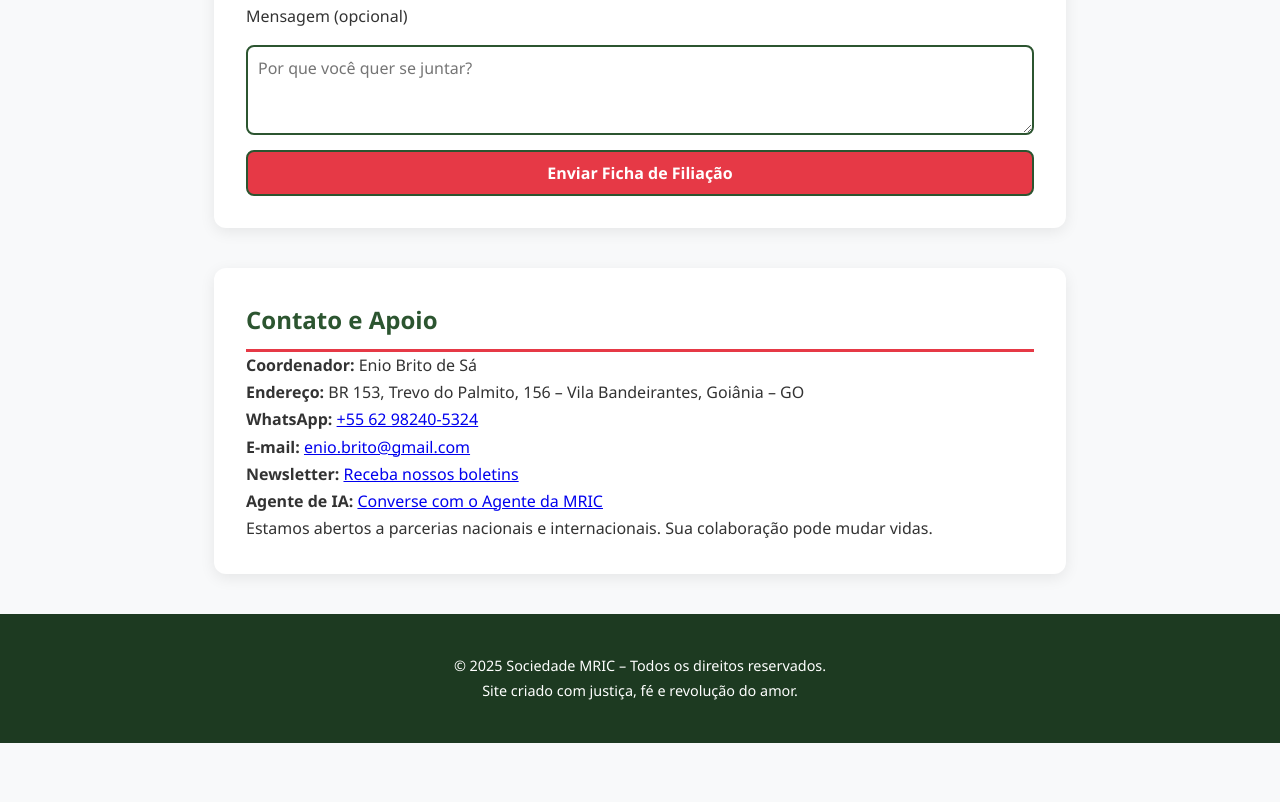
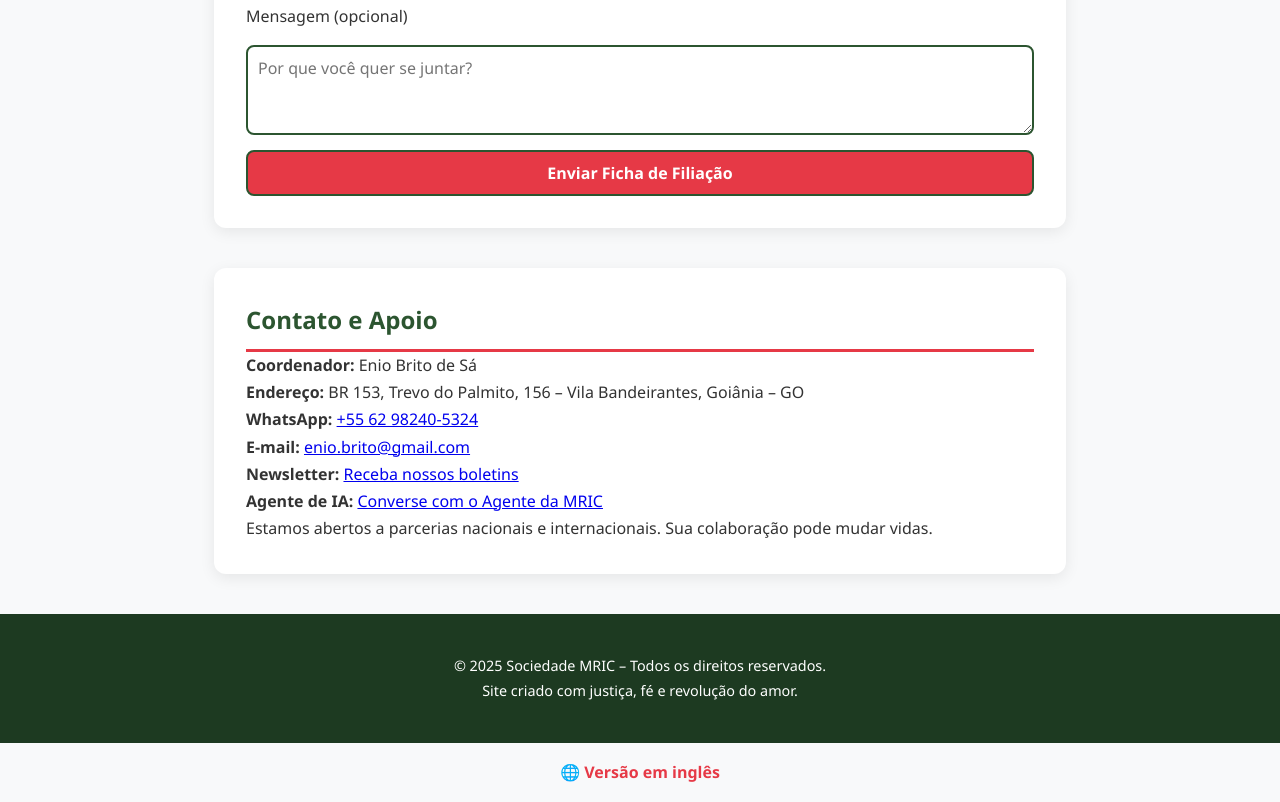
Before and after one commit to ENIOBRITOPOETA/mric.github.io, a plain HTML site: page index.html in a window 1280 px wide. Shown: the part 4200-5002 px from the top of the page. Before the commit the page ends 4943 px from the top, so only its background shows below. Drawn offline with Linux system fonts and the light colour scheme.

Commit message:
Update index.html
Signed-off-by: ENIO BRITO DE SÁ <152019996+ENIOBRITOPOETA@users.noreply.github.com>

```diff
--- a/index.html
+++ b/index.html
@@ -165,3 +165,6 @@
   </footer>
 </body>
 </html>
+<div style="text-align: center; margin: 1rem 0;">
+  <a href="index-en.html" style="color: #e63946; font-weight: bold; text-decoration: none;">🌐 Versão em inglês</a>
+</div>
```
